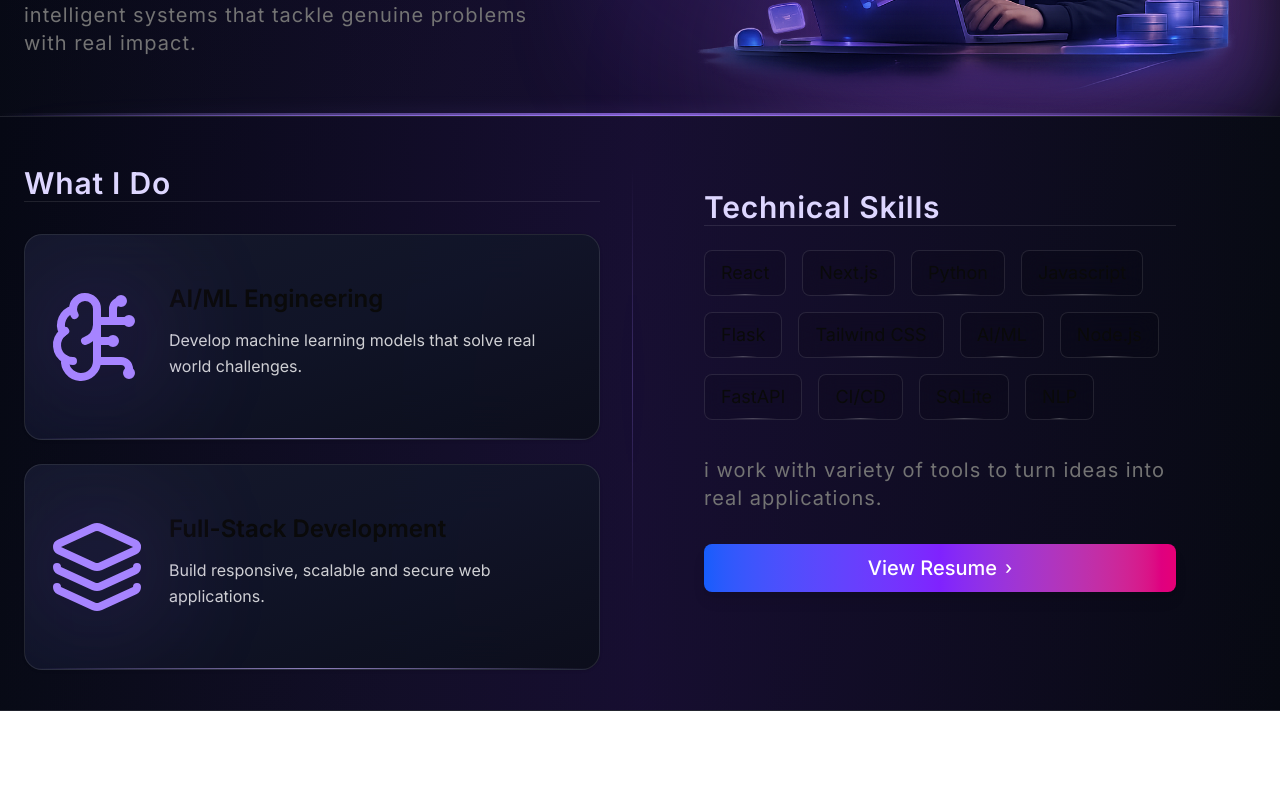
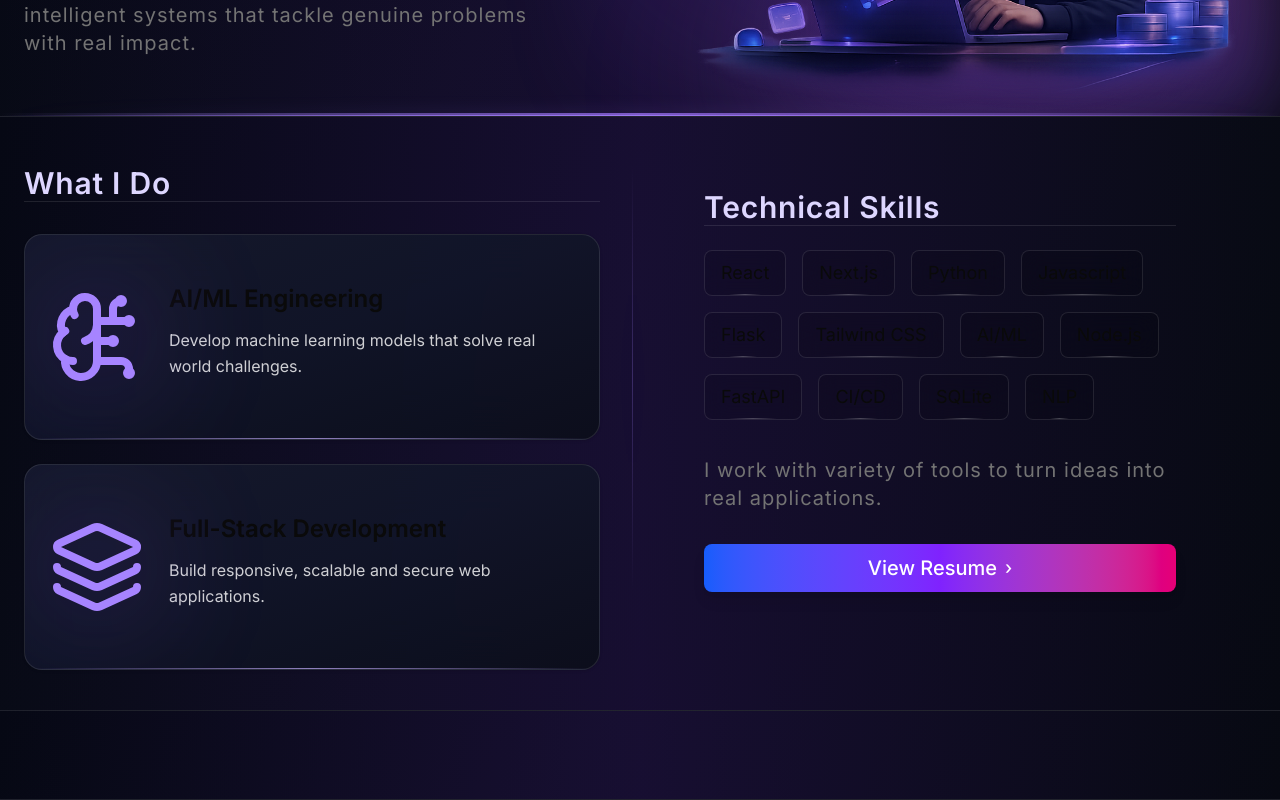
Before and after one commit to Manan0p/Personal-Portfolio, a Next.js app: page /about in a window 1280 px wide. Shown: the part 356-1156 px from the top of the page. Before the commit the page ends 1067 px from the top, so only its background shows below. Built offline with nearby package versions, Linux system fonts and the light colour scheme.

Commit message:
section 3

```diff
--- a/app/about/page.jsx
+++ b/app/about/page.jsx
@@ -115,7 +115,7 @@ export default function page() {
                                         </span>
                                     ))}
                                     <div className="text-md pt-5 md:text-lg lg:text-xl text-muted-foreground tracking-wider">
-                                        i work with variety of tools to turn ideas into real applications.
+                                        I work with variety of tools to turn ideas into real applications.
                                     </div>
                                 </div>
                                 <a href="/Manan_Lall_CV.pdf" download="Manan_Lall_CV.pdf">
@@ -129,6 +129,15 @@ export default function page() {
                     </div>
                 </div>
             </section>
+            <section className="relative w-full overflow-hidden pt-6 pb-10 md:pt-10 lg:pt-12 pb-0 bg-[linear-gradient(120deg,#060814_0%,#0a0d18_45%,#070912_100%)] border-b border-white/10">
+                <div className="pointer-events-none absolute inset-0
+                                bg-gradient-to-r from-transparent via-violet-900/20 to-transparent z-[1]" />
+                <div className="relative z-10 container mx-auto px-4 md:px-6">
+                    <div className="grid lg:grid-cols-3 gap-12 items-start">
+
+                    </div>
+                </div>
+            </section>
         </div>
     )
 }
```
